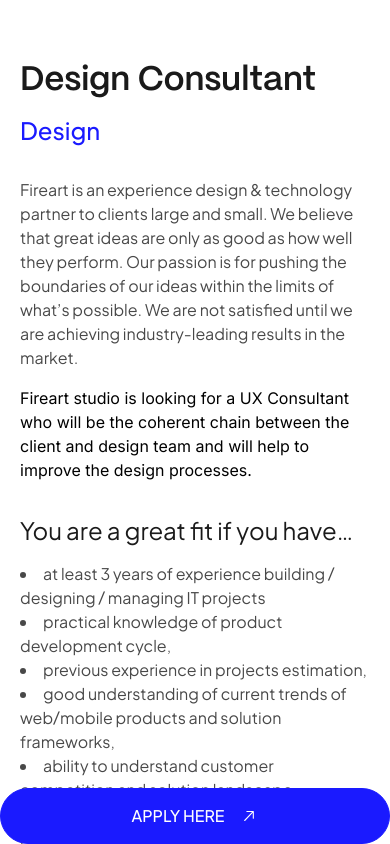
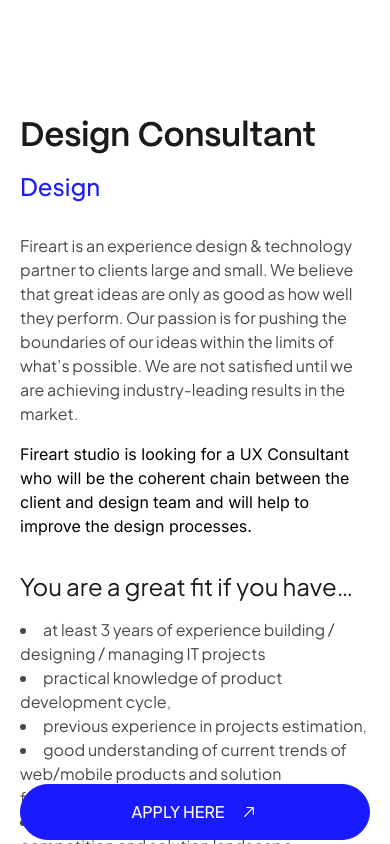
Before and after one commit to cvspan/cvspan-web, a Next.js app: page /careers/1 in a window 390 px wide. Shown: the top 844 px of the page. Built offline with nearby package versions, Linux system fonts and the light colour scheme.

Commit message:
Replaced fixed with sticky position

```diff
--- a/src/components/molecules/SpecificJobDetail/index.tsx
+++ b/src/components/molecules/SpecificJobDetail/index.tsx
@@ -5,8 +5,11 @@ export const SpecificJobDetail = () => {
     return (
         <div className="py-[60px] lg:py-[120px]">
             <div className="m-auto max-w-[1200px] px-5">
-                <div className="grid grid-cols-3 gap-x-6">
-                    <div className="fixed inset-x-0 bottom-0 lg:static lg:col-span-1 lg:w-fit">
+                <div className="relative grid grid-cols-3 gap-x-6">
+                    {/* <div className="fixed inset-x-0 bottom-0 lg:static lg:col-span-1 lg:w-fit">
+                        <Button fullWidth height="56px" title="APPLY HERE" leftIcon={'/assets/images/arrowUp.svg'} />
+                    </div> */}
+                    <div className="sticky top-[calc(100vh-60px)] col-span-3 w-full lg:static lg:col-span-1 lg:w-fit">
                         <Button fullWidth height="56px" title="APPLY HERE" leftIcon={'/assets/images/arrowUp.svg'} />
                     </div>
                     <div className="col-span-3 lg:col-span-2">
```
